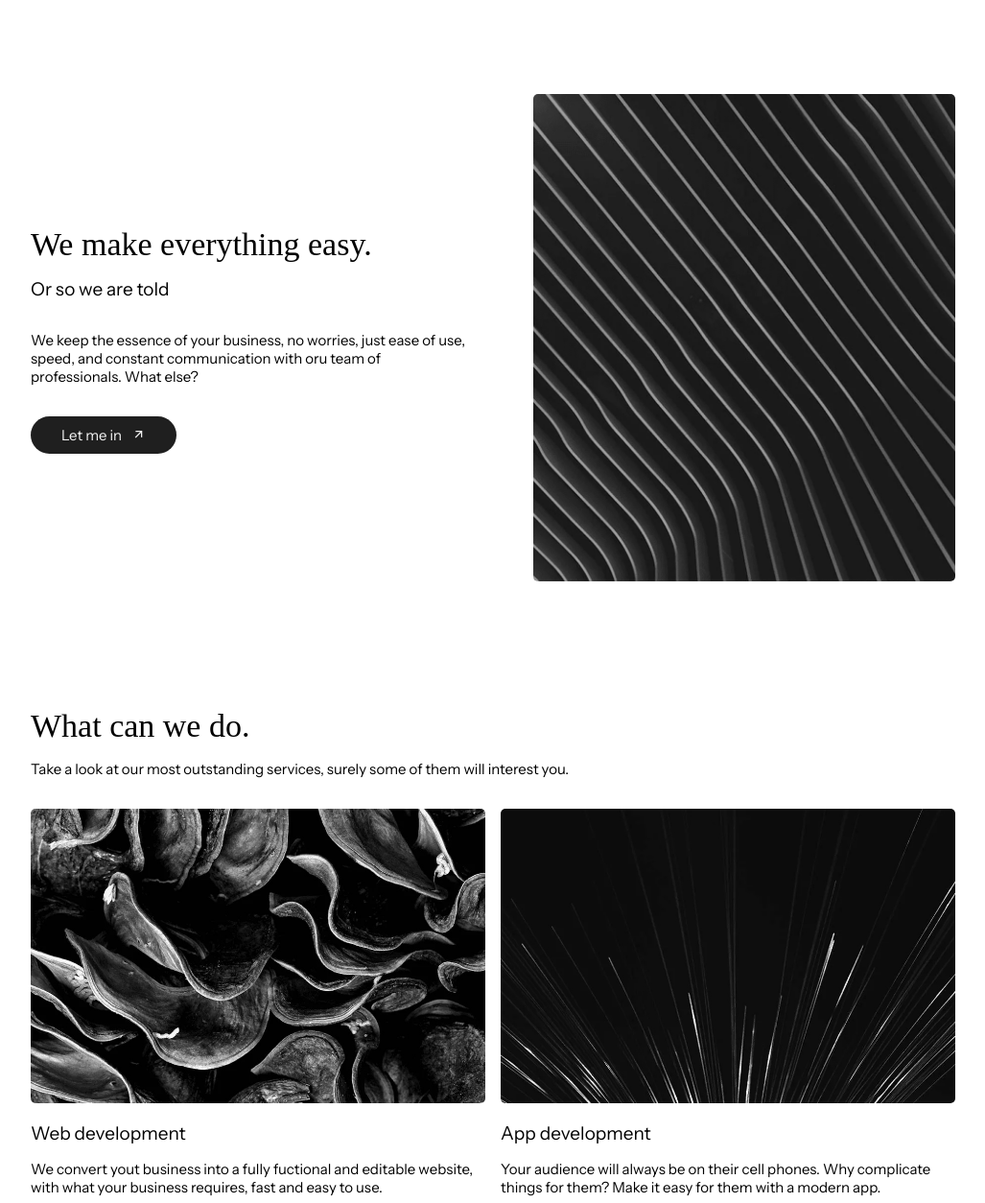
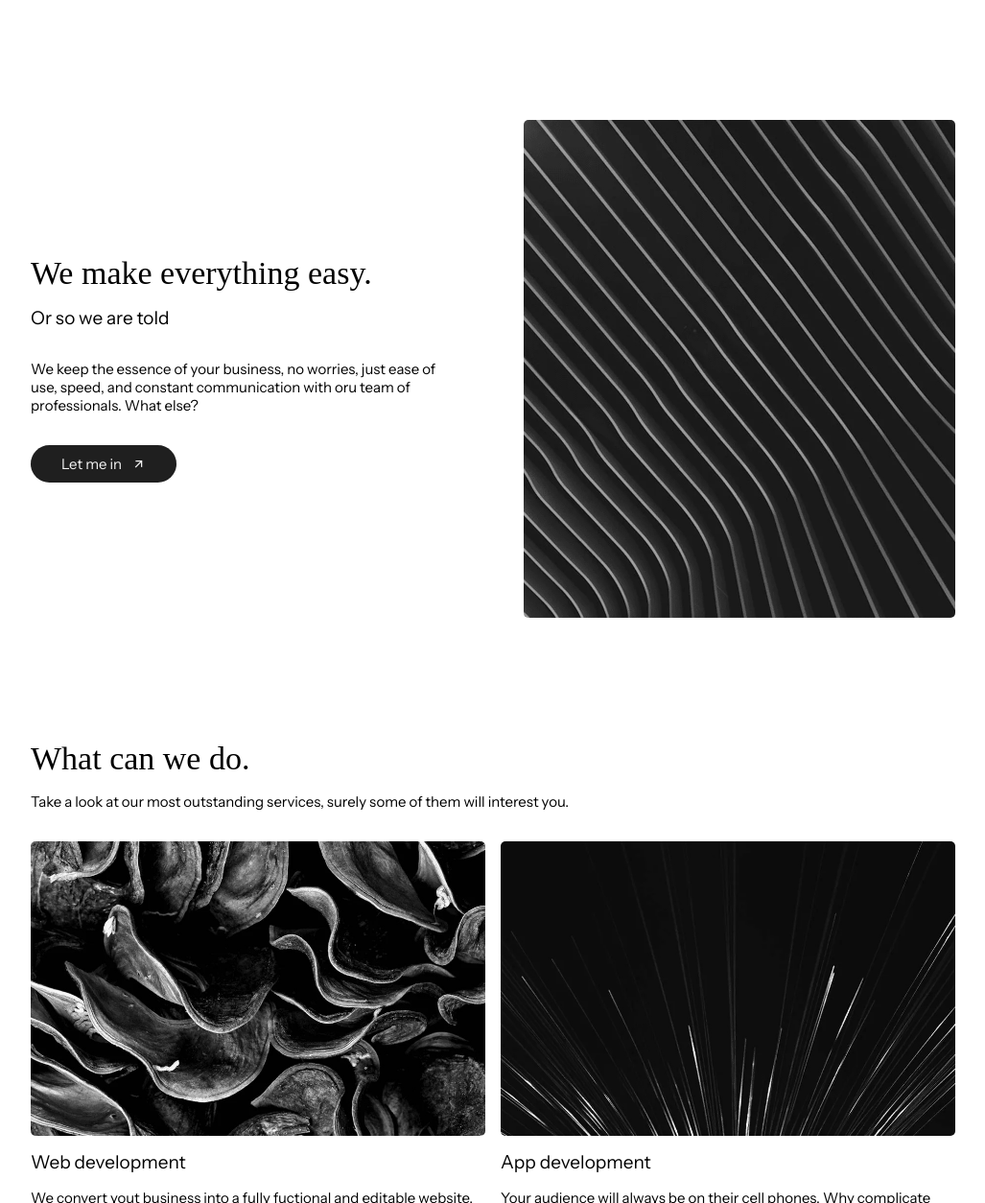
Before and after one commit to carmenmedranobravo/Proyecto-Neuron, a plain HTML site: page index.html in a window 1280 px wide. Shown: the part 1546-2800 px from the top of the page at 96% size, without its empty margins (126-1153 px from the left). Drawn offline with nearby package versions, Linux system fonts and the light colour scheme; a web font is replaced by a local one.

Commit message:
arreglos generales

```diff
--- a/css/index.css
+++ b/css/index.css
@@ -95,8 +95,10 @@ a.btn {
     display: inline-flex;
     gap: var(--size-xs);
     align-items: center;
+    justify-content: center;
     border-radius: 100px;
-
+    white-space: nowrap;
+    transition: opacity .3s;
 
     &.btn--dark {
         background-color: var(--color-dark);
@@ -111,8 +113,6 @@ a.btn {
     &:hover {
         opacity: 80%;
     }
-
-    transition: opacity .3s;
 }
 
 .menu-link {
@@ -130,22 +130,29 @@ a.btn {
 }
 
 .block {
+    width: 100%;
     max-width: var(--size-block);
     margin: 0 auto;
 }
+
 
 .section {
     padding: var(--size-lg) var(--size-sm);
     max-width: var(--size-canvas);
     margin: 0 auto;
+
+    @media (max-width: 768px) {
+        padding: var(--size-ml) var(--size-sm);
+    }
 }
 
 /* Header */
 .header {
     display: flex;
     justify-content: space-between;
-    padding: var(--size-md);
     align-items: center;
+    gap: var(--size-sm);
+    padding: var(--size-md) var(--size-sm);
     max-width: var(--size-canvas);
     margin: 0 auto;
 }
@@ -174,26 +181,30 @@ a.btn {
 
 /* Hero */
 .hero {
+    width: 100%;
     max-width: var(--size-canvas);
     margin: 0 auto;
     padding: 0 var(--size-xs);
 }
 
 .hero__background {
-    background-color: var(--color-dark);
+    width: 100%;
     padding: var(--size-md);
     color: var(--color-light);
     min-height: 80vh;
-
     display: flex;
     flex-direction: column;
     justify-content: center;
-
-    background: linear-gradient(90deg, rgba(31, 31, 31, 0.2) 0%, rgba(31, 31, 31, 0.2) 100%), url(../media/Home-banner.webp);
+    background: linear-gradient(90deg, rgba(31, 31, 31, .2), rgba(31, 31, 31, .2)), url(../media/Home-banner.webp);
+    background-color: var(--color-dark);
     background-position: center;
     background-repeat: no-repeat;
     background-size: cover;
 
+    @media (max-width: 768px) {
+        min-height: 60vh;
+        padding: var(--size-sm);
+    }
 }
 
 .hero__block {
@@ -211,26 +222,47 @@ a.btn {
     flex-direction: row;
     align-items: center;
     gap: var(--size-lg);
+
+    @media (max-width: 768px) {
+        flex-direction: column;
+        align-items: stretch;
+        gap: var(--size-md);
+    }
 }
 
-.cta__image{
-    flex: 1 1 300px;
+.cta__image {
+    flex: 1 1 0;
+    min-width: 0;
     border-radius: var(--radius-small);
 
-    @media (max-width: 768px){
+    & img {
+        width: 100%;
+        height: auto;
+        display: block;
+    }
+
+    @media (max-width: 768px) {
+        flex: none;
+        width: 100%;
         order: -1;
     }
 }
 
-.cta__content{
+.cta__content {
     display: flex;
-    flex: 1 1 320px;
+    flex: 1 1 0;
+    min-width: 0;
     flex-direction: column;
     align-items: start;
     gap: var(--size-md);
 
+    @media (max-width: 768px) {
+        flex: none;
+        width: 100%;
+    }
 }
-.cta__content-heading{
+
+.cta__content-heading {
     display: flex;
     flex-direction: column;
     gap: var(--size-sm);
@@ -238,13 +270,13 @@ a.btn {
 
 /* Features */
 
-.feature__block{
+.feature__block {
     display: grid;
     grid-template-columns: repeat(auto-fit, minmax(150px, 1fr));
-
+    gap: var(--size-sm);
 }
 
-.feature__card{
+.feature__card {
     display: flex;
     flex-direction: column;
     gap: var(--size-sm);
@@ -253,29 +285,32 @@ a.btn {
 
 /* Blog */
 
-.blog__block{
+.blog__block {
     display: flex;
     flex-direction: column;
     gap: var(--size-sm);
     align-items: start;
 
 }
-.blog__content{
+
+.blog__content {
     display: grid;
-    grid-template-columns: repeat(auto-fit, minmax(320px, 1fr));
-    gap:var(--size-sm);
-    padding:var(--size-sm) 0;
+    grid-template-columns: repeat(auto-fit, minmax(min(100%, 280px), 1fr));
+    gap: var(--size-sm);
+    padding: var(--size-sm) 0;
     align-self: stretch;
 }
-.blog__card{
+
+.blog__card {
     display: flex;
     flex-direction: column;
-    gap:var(--size-sm);
+    gap: var(--size-sm);
 }
 
-.blog__image{
-    flex: 1 1 150px;
-    border-radius: var(--radius-small);
+.blog__image img {
+    width: 100%;
+    height: auto;
+    display: block;
 }
 
 /* Prices */
@@ -286,9 +321,10 @@ a.btn {
 
 .prices__block {
     display: grid;
-    grid-template-columns: repeat(auto-fit, minmax(240px, 1fr));
+    grid-template-columns: repeat(auto-fit, minmax(min(100%, 240px), 1fr));
     gap: var(--size-sm);
 }
+
 
 .prices__card {
     display: flex;
@@ -301,7 +337,7 @@ a.btn {
     & ul {
         display: flex;
         flex-direction: column;
-        gap: var(--size-sm);
+        gap: var(--size-xs);
     }
 
     & li {
@@ -313,18 +349,20 @@ a.btn {
     & li i {
         font-size: 1.1875rem;
     }
-}
 
-.prices__card--dark {
-    background-color: var(--color-dark);
-    color: var(--color-light);
+    &.prices__card--dark {
+        background-color: var(--color-dark);
+        color: var(--color-light);
+        transform: scale(1.05);
+
+    }
 }
 
 .prices__head {
     display: flex;
     flex-direction: column;
     align-items: center;
-    gap: var(--size-md);
+    gap: var(--size-sm);
 
     & .btn {
         align-self: stretch;
```
Also changed, not shown: index.html (+5 -5 lines).
